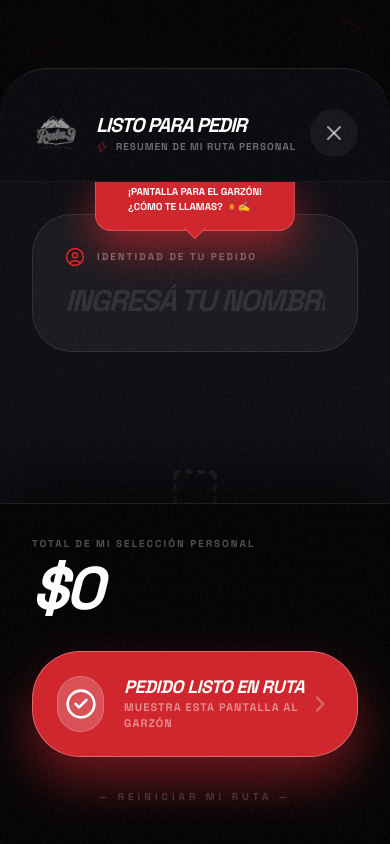
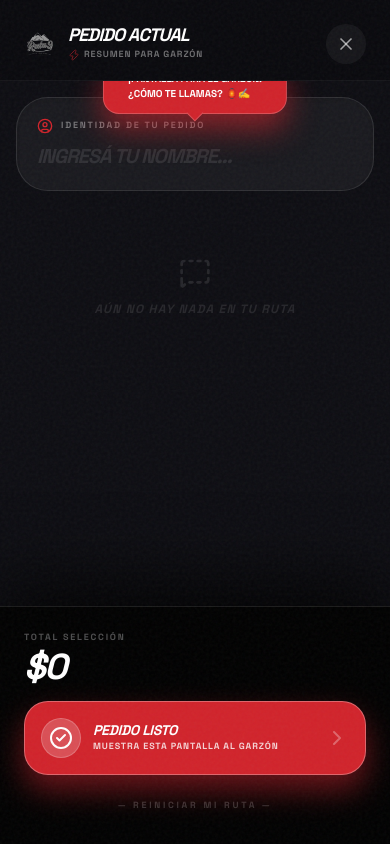
Before and after one commit to fhranco/ruta9-burger-app, a Next.js app: page / in a window 390 px wide. Both pictures are taken after a click on the button 389 px from the left and 775 px from the top of the page. Built offline with nearby package versions, Linux system fonts and the light colour scheme.

Commit message:
📏 UI/UX: Maximized mobile vertical screen real estate for checkout and condensed card elements for extreme high density data visibility

```diff
--- a/src/components/TrayModal.tsx
+++ b/src/components/TrayModal.tsx
@@ -29,107 +29,107 @@ export const TrayModal = () => {
             animate={{ y: 0, scale: 1 }}
             exit={{ y: "100%", scale: 1 }}
             transition={{ type: "spring", damping: 25, stiffness: 200 }}
-            className="w-full max-w-[550px] h-[92vh] sm:h-[85vh] bg-asphalt border-t sm:border border-white/10 rounded-t-[3rem] sm:rounded-[3rem] shadow-4xl flex flex-col overflow-hidden"
+            className="w-full max-w-[550px] h-[100dvh] sm:h-[90vh] bg-asphalt sm:border border-white/10 sm:rounded-[3rem] shadow-4xl flex flex-col overflow-hidden"
           >
             {/* 1. Header Area: Branding & Exit */}
-            <div className="px-8 pt-10 pb-6 flex items-center justify-between bg-black/30 border-b border-white/5">
-                <div className="flex items-center gap-4">
-                    <img src="/images/ui/logo.png" className="w-12 h-12 grayscale brightness-200" alt="Logo" />
+            <div className="px-6 pt-6 pb-4 flex items-center justify-between bg-black/30 border-b border-white/5">
+                <div className="flex items-center gap-3">
+                    <img src="/images/ui/logo.png" className="w-8 h-8 grayscale brightness-200" alt="Logo" />
                     <div>
-                        <h2 className="text-xl font-black italic text-white tracking-tighter uppercase">LISTO PARA PEDIR</h2>
-                        <div className="flex items-center gap-2 text-primary">
+                        <h2 className="text-lg font-black italic text-white tracking-tighter uppercase leading-none">PEDIDO ACTUAL</h2>
+                        <div className="flex items-center gap-1 text-primary mt-1">
                             <Zap className="w-3 h-3 animate-pulse" />
-                            <span className="text-[10px] font-bold uppercase tracking-widest text-white/40">Resumen de Mi Ruta Personal</span>
+                            <span className="text-[9px] font-bold uppercase tracking-widest text-white/40">Resumen para Garzón</span>
                         </div>
                     </div>
                 </div>
                 <button
                   onClick={toggleTray}
-                  className="w-12 h-12 rounded-full bg-white/5 flex items-center justify-center text-white/60 hover:text-white transition-colors"
+                  className="w-10 h-10 rounded-full bg-white/5 flex items-center justify-center text-white/60 hover:text-white transition-colors"
                 >
-                    <X className="w-6 h-6" />
+                    <X className="w-5 h-5" />
                 </button>
             </div>
 
             <div className="flex-grow overflow-y-auto scrollbar-hide">
 
                 {/* 2. Personalized Identity Block + NOUN BALLOON */}
-                <div className="p-8 pb-4 relative">
-                   <div className="bg-white/5 rounded-[2.5rem] p-8 border border-white/10 shadow-inner flex flex-col gap-4 relative">
+                <div className="p-4 pb-2 relative">
+                   <div className="bg-white/5 rounded-[2rem] p-5 border border-white/10 shadow-inner flex flex-col gap-2 relative">
 
                       {/* THE NAME BALLOON / CLOUD */}
                       <AnimatePresence>
                         {!userName && (
                            <motion.div
                              initial={{ opacity: 0, scale: 0.8, y: 10 }}
-                             animate={{ opacity: 1, scale: 1, y: -80 }}
+                             animate={{ opacity: 1, scale: 1, y: -60 }}
                              exit={{ opacity: 0, scale: 0.8 }}
-                             className="absolute left-1/2 -translate-x-1/2 bg-primary text-white text-[10px] font-black py-4 px-8 rounded-2xl whitespace-nowrap shadow-[0_20px_40px_rgba(209,35,43,0.6)] z-[160] border border-white/20"
+                             className="absolute left-1/2 -translate-x-1/2 bg-primary text-white text-[10px] font-black py-3 px-6 rounded-2xl whitespace-nowrap shadow-[0_15px_30px_rgba(209,35,43,0.6)] z-[160] border border-white/20"
                            >
-                              ¡PANTALLA PARA EL GARZÓN! <br />¿CÓMO TE LLAMAS? 🏮✍️
-                              <div className="absolute bottom-[-6px] left-1/2 -translate-x-1/2 w-4 h-4 bg-primary rotate-45 border-r border-b border-white/20" />
+                               ¡PANTALLA PARA EL GARZÓN! <br />¿CÓMO TE LLAMAS? 🏮✍️
+                               <div className="absolute bottom-[-6px] left-1/2 -translate-x-1/2 w-3 h-3 bg-primary rotate-45 border-r border-b border-white/20" />
                            </motion.div>
                         )}
                       </AnimatePresence>
 
-                      <div className="flex items-center gap-3">
-                         <UserCircle className="w-5 h-5 text-primary" />
-                         <span className="text-[10px] font-black uppercase tracking-[0.2em] text-white/40">IDENTIDAD DE TU PEDIDO</span>
+                      <div className="flex items-center gap-2">
+                         <UserCircle className="w-4 h-4 text-primary" />
+                         <span className="text-[9px] font-black uppercase tracking-[0.2em] text-white/40">IDENTIDAD DE TU PEDIDO</span>
                       </div>
                       <input
                         type="text"
                         placeholder="INGRESÁ TU NOMBRE..."
                         value={userName}
                         onChange={(e) => setUserName(e.target.value)}
-                        className="bg-transparent border-none text-3xl font-black text-white placeholder:text-white/10 outline-none w-full uppercase tracking-tighter italic"
+                        className="bg-transparent border-none text-xl font-black text-white placeholder:text-white/10 outline-none w-full uppercase tracking-tighter italic"
                       />
                    </div>
                 </div>
 
                 {/* 3. Items Categorized by TICKET BLOCKS */}
-                <div className="p-8 pt-4 space-y-6">
+                <div className="p-4 pt-2 space-y-3">
                     {items.length === 0 ? (
-                        <div className="py-20 flex flex-col items-center justify-center opacity-10 gap-4 border-2 border-dashed border-white/5 rounded-[2.5rem]">
-                            <MessageSquareDashed className="w-12 h-12" />
-                            <span className="text-sm font-bold uppercase tracking-widest italic">Aún no hay nada en tu ruta</span>
+                        <div className="py-12 flex flex-col items-center justify-center opacity-10 gap-3 border-2 border-dashed border-white/5 rounded-3xl">
+                            <MessageSquareDashed className="w-8 h-8" />
+                            <span className="text-xs font-bold uppercase tracking-widest italic">Aún no hay nada en tu ruta</span>
                         </div>
                     ) : (
                         items.map((item) => (
                            <motion.div
                               key={item.id}
                               layout
-                              className="bg-white/[0.04] border border-white/10 rounded-[2.5rem] p-6 flex flex-col gap-6 shadow-2xl relative overflow-hidden"
+                              className="bg-white/[0.04] border border-white/10 rounded-3xl p-4 flex flex-col gap-3 shadow-xl relative overflow-hidden"
                            >
                               {/* 1. Burger Line */}
                               <div className="flex items-center justify-between">
-                                 <div className="flex items-center gap-5">
-                                    <div className="w-14 h-14 rounded-2xl bg-primary/20 border border-primary/20 flex items-center justify-center text-primary text-xl font-black italic shadow-inner">
+                                 <div className="flex items-center gap-3">
+                                    <div className="w-10 h-10 rounded-xl bg-primary/20 border border-primary/20 flex items-center justify-center text-primary text-sm font-black italic shadow-inner">
                                        {item.product.id}
                                     </div>
-                                    <div>
-                                       <h4 className="text-xl font-black italic text-white leading-tight uppercase tracking-tighter mb-1">{item.product.name}</h4>
-                                       <p className="text-[11px] font-bold text-white/30 uppercase tracking-widest italic">Hamburguesa Base</p>
+                                    <div className="flex flex-col">
+                                       <h4 className="text-base font-black italic text-white leading-none uppercase tracking-tighter mb-0.5">{item.product.name}</h4>
+                                       <span className="text-[9px] font-bold text-white/30 uppercase tracking-widest italic">{item.product.type || 'Producto Base'}</span>
                                     </div>
                                  </div>
                                  <button
                                     onClick={() => removeItem(item.id)}
-                                    className="w-12 h-12 rounded-full bg-white/5 flex items-center justify-center text-white/20 hover:text-red-500 transition-all active:scale-95"
+                                    className="w-8 h-8 rounded-full bg-white/5 flex items-center justify-center text-white/20 hover:text-red-500 transition-all active:scale-95"
                                  >
-                                    <Trash2 className="w-5 h-5" />
+                                    <Trash2 className="w-4 h-4" />
                                  </button>
                               </div>
 
                               {/* 2. Extras List (Internal Block) */}
                               {item.extras.length > 0 && (
-                                 <div className="bg-black/40 rounded-3xl p-5 space-y-3 border border-white/5">
-                                    <h5 className="text-[9px] font-black uppercase tracking-[0.3em] text-white/20 mb-2">PERSONALIZACIÓN CON EXTRAS:</h5>
+                                 <div className="bg-black/40 rounded-2xl p-3 space-y-1.5 border border-white/5">
+                                    <h5 className="text-[8px] font-black uppercase tracking-[0.2em] text-white/20 mb-1">PERSONALIZACIÓN CON EXTRAS:</h5>
                                     {item.extras.map((extra: any, idx: number) => (
                                        <div key={idx} className="flex items-center justify-between">
-                                          <div className="flex items-center gap-3">
-                                             <div className="w-1.5 h-1.5 rounded-full bg-primary shadow-[0_0_10px_rgba(209,35,43,1)]" />
-                                             <span className="text-xs font-bold text-white/70 uppercase tracking-tight">{extra.name}</span>
+                                          <div className="flex items-center gap-2">
+                                             <div className="w-1 h-1 rounded-full bg-primary shadow-[0_0_8px_rgba(209,35,43,1)]" />
+                                             <span className="text-[10px] font-bold text-white/70 uppercase tracking-tight">{extra.name}</span>
                                           </div>
-                                          <span className="text-[10px] font-black text-primary">
+                                          <span className="text-[9px] font-black text-primary">
                                              + {extra.price.toLocaleString('es-CL', { style: 'currency', currency: 'CLP' })}
                                           </span>
                                        </div>
@@ -138,9 +138,9 @@ export const TrayModal = () => {
                               )}
 
                               {/* 3. Block Total Line */}
-                              <div className="flex items-center justify-between border-t border-white/5 pt-4">
-                                 <span className="text-[9px] font-black text-white/20 uppercase tracking-[0.3em]">Subtotal de este Ticket</span>
-                                 <span className="text-xl font-black italic text-white tracking-tighter">
+                              <div className="flex items-center justify-between border-t border-white/5 pt-2">
+                                 <span className="text-[8px] font-black text-white/20 uppercase tracking-[0.2em]">Subtotal Ticket</span>
+                                 <span className="text-sm font-black italic text-white tracking-tighter">
                                     {calculateItemTotal(item).toLocaleString('es-CL', { style: 'currency', currency: 'CLP' })}
                                  </span>
                               </div>
@@ -151,34 +151,34 @@ export const TrayModal = () => {
             </div>
 
             {/* 4. Grand Total Summary (MAX VISIBILITY) */}
-            <div className="p-8 pb-10 sm:p-8 bg-black/80 border-t border-white/10 backdrop-blur-3xl flex flex-col gap-8 shadow-[0_-25px_60px_rgba(0,0,0,0.8)]">
+            <div className="p-6 pb-8 bg-black/90 border-t border-white/10 backdrop-blur-3xl flex flex-col gap-4 shadow-[0_-25px_60px_rgba(0,0,0,0.8)]">
                 <div className="flex items-end justify-between">
                     <div>
-                        <span className="text-[10px] font-bold text-white/30 uppercase tracking-[0.2em] block mb-2">Total de mi Selección Personal</span>
-                        <p className="text-6xl font-black text-white tracking-tighter italic leading-none drop-shadow-xl">
+                        <span className="text-[9px] font-bold text-white/30 uppercase tracking-[0.2em] block mb-1">Total Selección</span>
+                        <p className="text-4xl font-black text-white tracking-tighter italic leading-none drop-shadow-xl">
                            {totalPrice.toLocaleString('es-CL', { style: 'currency', currency: 'CLP' })}
                         </p>
                     </div>
                 </div>
 
-                <div className="bg-primary rounded-[3rem] p-6 flex flex-col gap-4 shadow-[0_25px_50px_rgba(209,35,43,0.5)] relative border border-white/30 transition-all active:scale-[0.98]">
+                <div className="bg-primary rounded-3xl p-4 flex flex-col gap-3 shadow-[0_15px_30px_rgba(209,35,43,0.5)] relative border border-white/30">
                     <div className="flex items-center justify-between">
-                        <div className="flex items-center gap-5">
-                            <div className="w-14 h-14 rounded-full bg-white/20 flex items-center justify-center text-white p-1 border border-white/20">
-                                <CheckCircle2 className="w-8 h-8" />
+                        <div className="flex items-center gap-3">
+                            <div className="w-10 h-10 rounded-full bg-white/20 flex items-center justify-center text-white border border-white/20">
+                                <CheckCircle2 className="w-6 h-6" />
                             </div>
                             <div>
-                                <h4 className="text-lg font-black text-white italic leading-tight uppercase tracking-tight">PEDIDO LISTO {userName ? `PARA ${userName.toUpperCase()}` : 'EN RUTA'}</h4>
-                                <p className="text-[11px] font-bold text-white/60 uppercase tracking-[0.1em] opacity-80">Muestra esta pantalla al garzón</p>
+                                <h4 className="text-sm font-black text-white italic leading-tight uppercase tracking-tight">PEDIDO LISTO {userName ? `PARA ${userName.toUpperCase()}` : ''}</h4>
+                                <p className="text-[9px] font-bold text-white/80 uppercase tracking-[0.1em]">Muestra esta pantalla al garzón</p>
                             </div>
                         </div>
-                        <ChevronRight className="w-8 h-8 text-white/30" />
+                        <ChevronRight className="w-6 h-6 text-white/30" />
                     </div>
                 </div>
 
                 <button
                     onClick={clearTray}
-                    className="text-[10px] font-bold text-white/20 uppercase tracking-[0.4em] hover:text-red-500 transition-colors flex items-center justify-center gap-2"
+                    className="text-[9px] font-bold text-white/20 uppercase tracking-[0.3em] hover:text-red-500 transition-colors flex items-center justify-center pt-2"
                 >
                     — REINICIAR MI RUTA —
                 </button>
```
